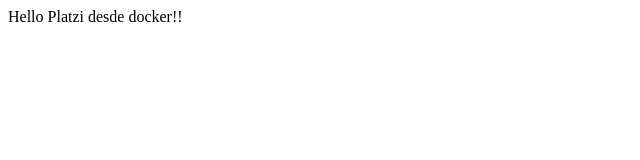
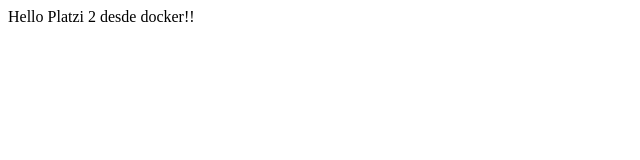
Before and after one commit to oscarvesga/platzi-ci, a website: page public/index.html in a window 1280 px wide. Shown: the full height of the page, 0-640 px from the left. Drawn offline with Linux system fonts and the light colour scheme.

Commit message:
Change html file

```diff
--- a/public/index.html
+++ b/public/index.html
@@ -4,6 +4,6 @@
 	<title>Hola Amigos!</title>
 </head>
 <body>
-	Hello Platzi desde docker!!
+	Hello Platzi 2 desde docker!!
 </body>
 </html>
```
